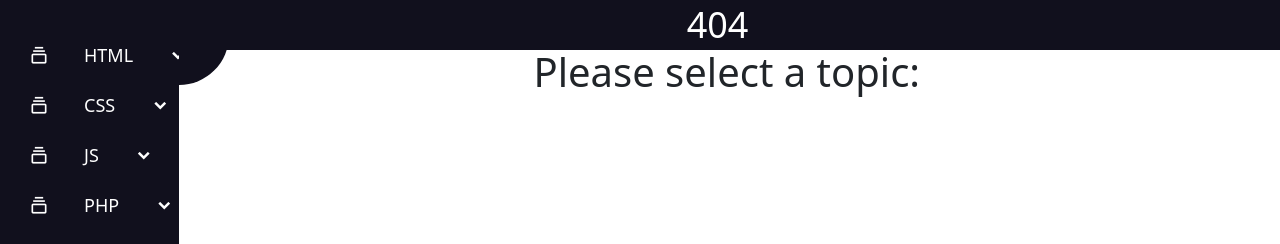
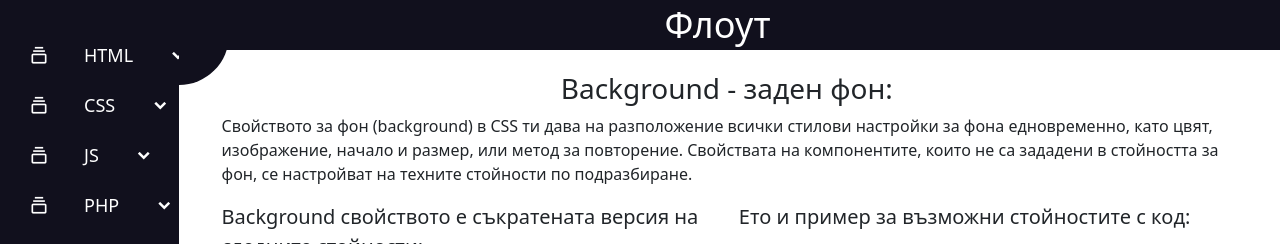
Before and after one commit to obama-max/A11y-InternalSEO, a PHP site: page /index.php?page=float in a window 1280 px wide. Shown: the top 244 px of the page. Run offline with PHP 8.4, Linux system fonts and the light colour scheme.

Commit message:
Added float page

```diff
--- a/index.php
+++ b/index.php
@@ -74,6 +74,10 @@
 
                 'boxmodel' => [
                     'page_data' => 'Бох модел',
+                ] ,
+
+                'float' => [
+                    'page_data' => 'Флоут',
                 ] ,
 
                 'flex' => [
@@ -173,7 +177,7 @@
                     'page_data' => 'Възприемливост',
                 ] ,
                 'operable' => [
-                    'page_data' => 'Изпълнимос',
+                    'page_data' => 'Изпълнимост',
                 ] ,
                 'understandable' => [
                     'page_data' => 'Разбираемост',
--- /dev/null
+++ b/pages/float.php
@@ -0,0 +1,117 @@
+<h1 class="pt-4 fs-3 d-flex justify-content-center" tabindex="0">
+		Background - заден фон:
+	</h1>
+
+    <p class="fs-6" tabindex="0">
+        Свойството за фон (background) в CSS ти дава на разположение всички стилови настройки за фона едновременно, като цвят, изображение, начало и размер, или метод за повторение. Свойствата на компонентите, които не са зададени в стойността за фон, се настройват на техните стойности по подразбиране.
+    </p>
+
+    <div class="row">
+        <div class="col-6">
+            <p class="fs-5" tabindex="0">
+            Background свойството е съкратената версия на следните стойности:
+            </p>
+
+            <ul>
+                <li class="fs-6 mt-2">
+                    background-attachment: scroll;
+                </li>
+
+                <li class="fs-6 mt-2">
+                    background-clip: border-box;
+                </li>
+
+                <li class="fs-6 mt-2">
+                    background-color: transparent;
+                </li>
+
+                <li class="fs-6 mt-2">
+                    background-image: none;
+                </li>
+
+                <li class="fs-6 mt-2">
+                    background-origin: padding-box;
+                </li>
+
+                <li class="fs-6 mt-2">
+                    background-position: 0% 0%;
+                </li>
+
+                <li class="fs-6 mt-2">
+                    background-repeat: repeat;
+                </li>
+
+                <li class="fs-6 mt-2">
+                    background-size: auto auto;
+                </li>
+            </ul>
+        </div>
+
+        <div class="col-6">
+            <p class="fs-5" tabindex="0">
+                Ето и пример за възможни стойностите с код:
+            </p>
+
+            <p class="codepen" data-height="300" data-theme-id="dark" data-default-tab="css,result" data-slug-hash="PoXWZOZ" data-editable="true" data-user="BarinHD-YT" style="height: 300px; box-sizing: border-box; display: flex; align-items: center; justify-content: center; border: 2px solid; margin: 1em 0; padding: 1em;">
+            <span>See the Pen <a href="https://codepen.io/BarinHD-YT/pen/PoXWZOZ">
+            Untitled</a> by BarinHD YT (<a href="https://codepen.io/BarinHD-YT">@BarinHD-YT</a>)
+            on <a href="https://codepen.io">CodePen</a>.</span>
+            </p>
+        </div>
+    </div>
+
+    <p class="fs-5 mt-2" tabindex="0">
+        Вместо едно по едно отделните стойности да бъдат използвани, може да се използва съкратения вариант:
+    </p>
+
+    <p style="background-color: #293130; padding:3px; border-radius: 3px;">
+        <span style="color:#b89c51; font-weight:600">
+            background
+        </span>
+
+        <span style="color:white">
+            : left
+        </span>
+
+        <span style="color:chocolate;">
+            5%
+        </span>
+
+        <span style="color:white">
+            /
+        </span>
+
+        <span style="color:chocolate;">
+            15%
+        </span>
+
+        <span style="color:chocolate;">
+            60%
+        </span>
+
+        <span style="color:white">
+            repeat-x
+        </span>
+
+        <span style="color:chocolate;">
+            url("../../media/examples/star.png")
+        </span>
+
+        <span style="color:white">
+            ;
+        </span>
+
+        <span style="color: #47d963;">
+            // Възможни са много варианти
+        </span>
+    </p>
+
+    <p class="fs-5 mt-2" tabindex="0">
+        Ето и пример за заден фон с код:
+    </p>
+
+    <p class="codepen" data-height="300" data-theme-id="dark" data-default-tab="css,result" data-slug-hash="MWZJyaz" data-editable="true" data-user="BarinHD-YT" style="height: 300px; box-sizing: border-box; display: flex; align-items: center; justify-content: center; border: 2px solid; margin: 1em 0; padding: 1em;">
+    <span>See the Pen <a href="https://codepen.io/BarinHD-YT/pen/MWZJyaz">
+    Untitled</a> by BarinHD YT (<a href="https://codepen.io/BarinHD-YT">@BarinHD-YT</a>)
+    on <a href="https://codepen.io">CodePen</a>.</span>
+    </p>
```
